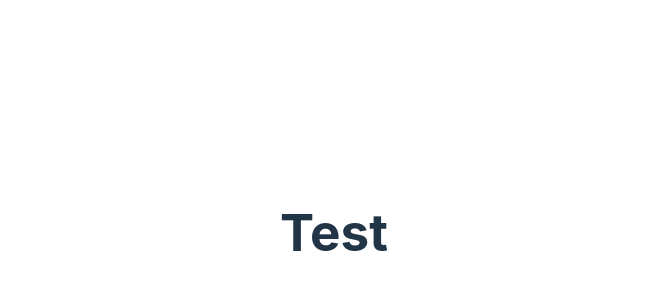
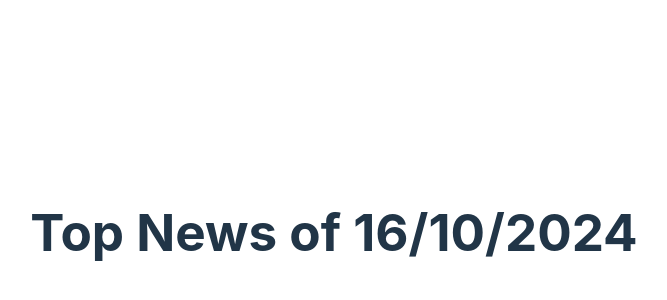
Before and after one commit to Misherz/SBAReactWebApp, a React (Vite) app: page / in a window 1280 px wide. Shown: the part 168-468 px from the top of the page, without its empty margins (306-973 px from the left). Built offline with nearby package versions, Linux system fonts and the light colour scheme.

Commit message:
Added Header

```diff
--- a/src/App.jsx
+++ b/src/App.jsx
@@ -3,11 +3,16 @@ import './App.css'
 import { getData } from './data/data.mjs'
 
 function App() {
+  const today = new Date()
+  const day = today.getDate()
+  const month = today.getMonth()
+  const year= today.getFullYear();
+
 
 
   return (
     <>
-      <h1>Test</h1>
+      <h1>Top News of {day}/{month}/{year}</h1>
     </>
   )
 }
```
Also changed, not shown: 1 other file (tests, documents, lock files or other folders).
